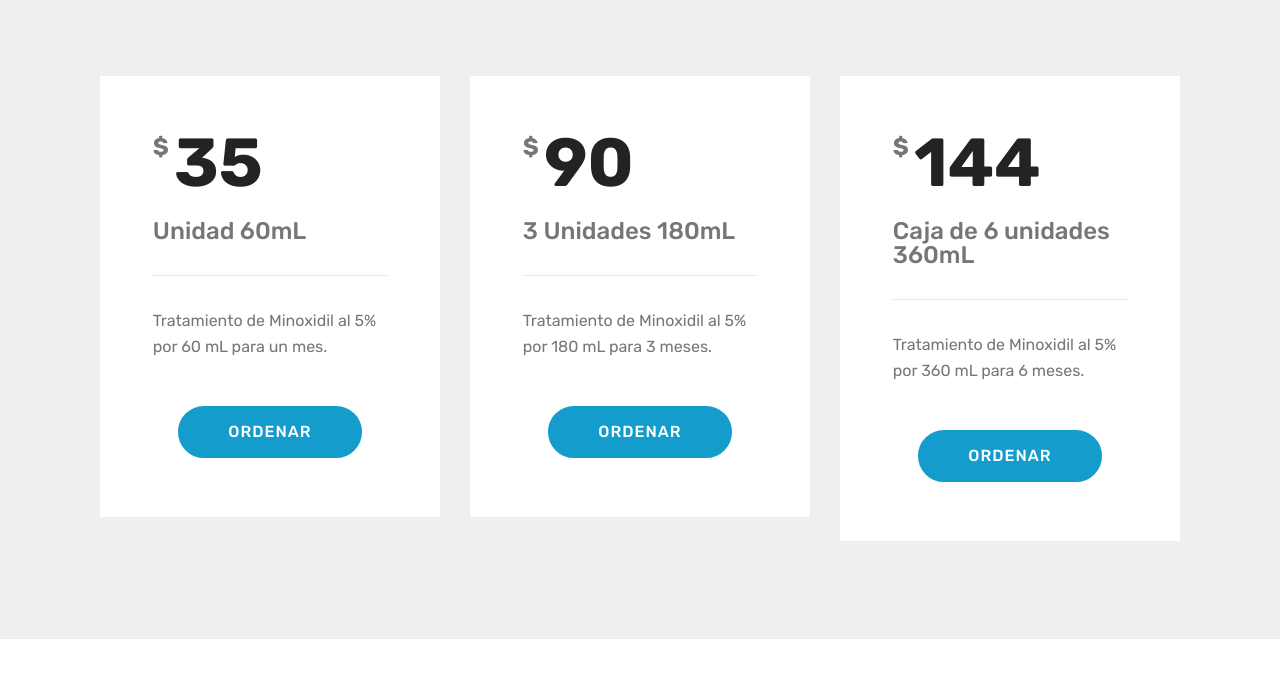
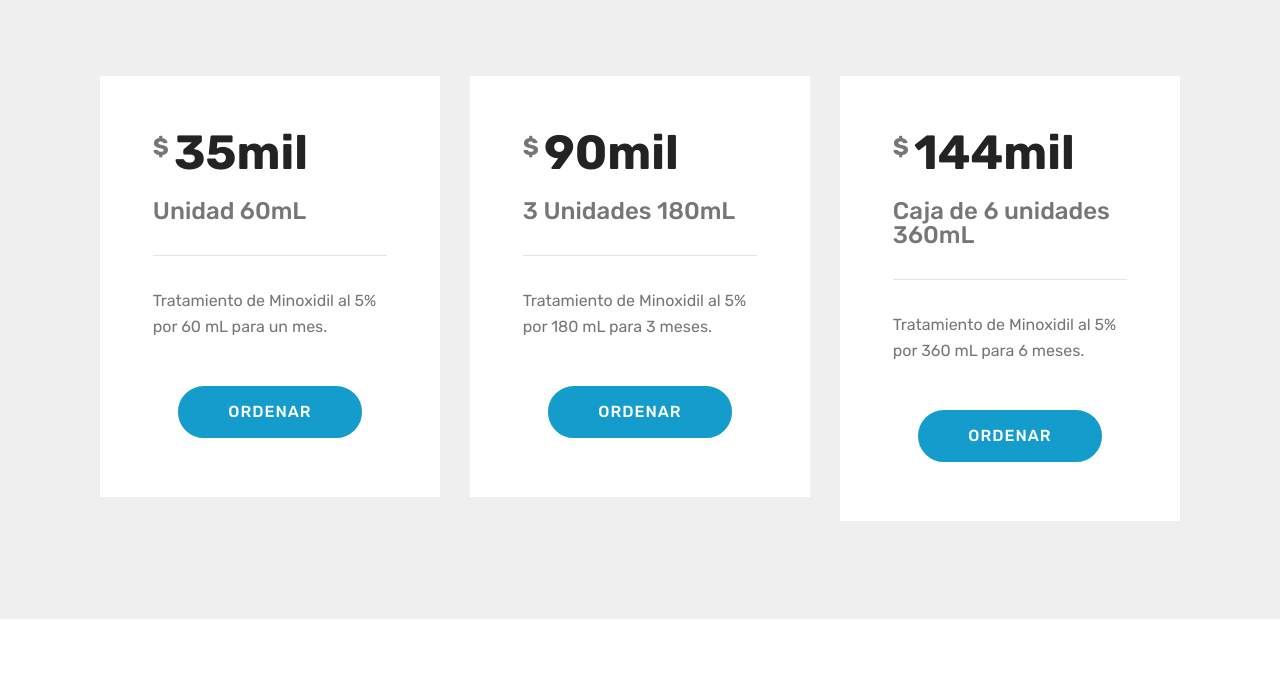
Before and after one commit to minmed/minmed.github.io, a plain HTML site: page index.html in a window 1280 px wide. Shown: the part 1360-2047 px from the top of the page. Drawn offline with Linux system fonts and the light colour scheme; files whose address does not match are found by name.

Commit message:
correccion precios

```diff
--- a/index.html
+++ b/index.html
@@ -113,8 +113,8 @@
                             <span class="price-value mbr-fonts-style display-5">
                                 $
                             </span>
-                            <span class="price-figure mbr-fonts-style display-1">
-                                35
+                            <span class="price-figure mbr-fonts-style display-2">
+                                35mil
                             </span>
                             <h3 class="plan-title mbr-fonts-style display-5">Unidad 60mL</h3>
                             <hr>
@@ -134,7 +134,7 @@
                             <span class="price-value mbr-fonts-style display-5">
                                 $
                             </span>
-                            <span class="price-figure mbr-fonts-style display-1">90</span>
+                            <span class="price-figure mbr-fonts-style display-2">90mil</span>
                             <h3 class="plan-title mbr-fonts-style display-5">3 Unidades 180mL</h3>
                             <hr>
                         </div>
@@ -153,7 +153,7 @@
                             <span class="price-value mbr-fonts-style display-5">
                                 $
                             </span>
-                            <span class="price-figure mbr-fonts-style display-1">144</span>
+                            <span class="price-figure mbr-fonts-style display-2">144mil</span>
                             <h3 class="plan-title mbr-fonts-style display-5">Caja de 6 unidades 360mL</h3>
                             <hr>
                         </div>
```
